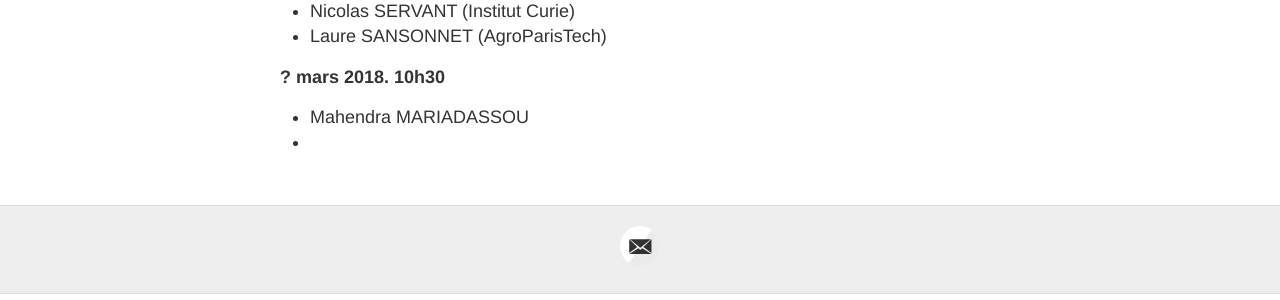
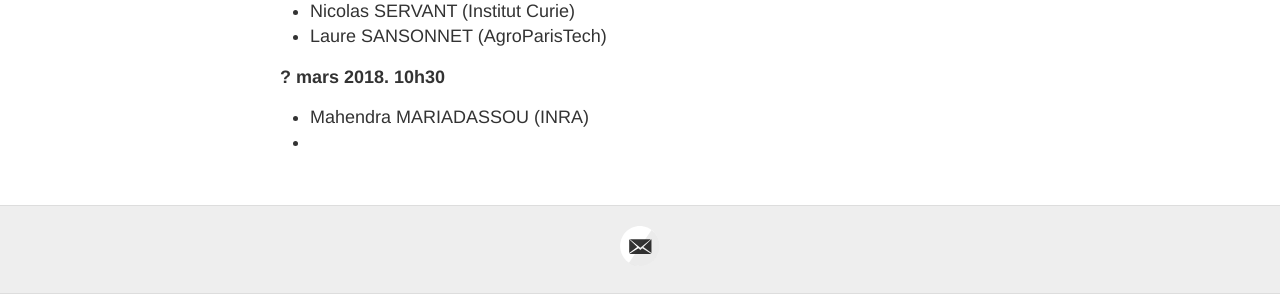
Before and after one commit to MathForGenomics/MathForGenomics.github.io, a Jekyll site: the page built from exposes.md, in a window 1280 px wide. Shown: the part 416-716 px from the top of the page. Built offline with Jekyll 4.4.1, drawn with Linux system fonts in a browser that asks for light colours.

Commit message:
Update exposes.md

```diff
--- a/exposes.md
+++ b/exposes.md
@@ -15,5 +15,5 @@ Ce cycle d’exposés mensuel est structuré par thématique, chacune en lien av
 - Laure SANSONNET (AgroParisTech)
 
 **? mars 2018. 10h30**
-- Mahendra MARIADASSOU
+- Mahendra MARIADASSOU (INRA)
 -
```
